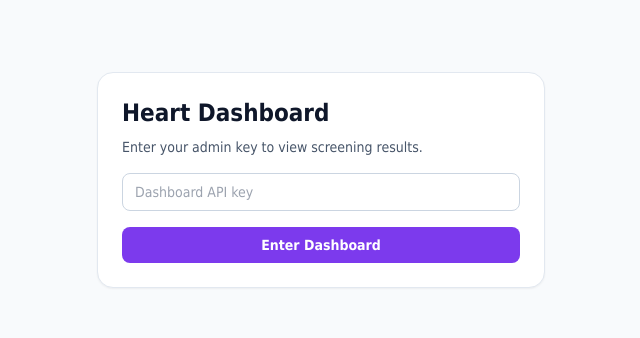
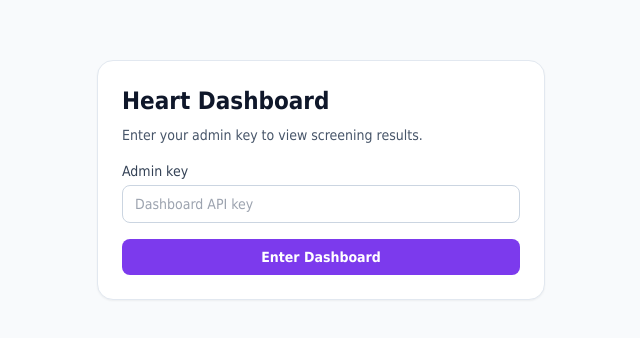
Before and after one commit to msmel01/waterloo-ai-agents-hackathon2026, a React (Vite) app in the folder frontend/: page /dashboard/login in a window 1280 px wide. Shown: the part 220-558 px from the top of the page, without its empty margins (319-959 px from the left). Built offline with nearby package versions, Linux system fonts and the light colour scheme; no server answers.

Commit message:
fix: code rabbit bug fix

```diff
--- a/frontend/src/App.tsx
+++ b/frontend/src/App.tsx
@@ -15,7 +15,7 @@ import { DashboardSessions } from './pages/dashboard/DashboardSessions';
 import { DashboardSessionDetail } from './pages/dashboard/DashboardSessionDetail';
 
 function RequireDashboardAuth({ children }: { children: ReactElement }) {
-  const hasKey = Boolean(localStorage.getItem('dashboard_api_key'));
+  const hasKey = Boolean(sessionStorage.getItem('dashboard_api_key'));
   if (!hasKey) {
     return <Navigate to="/dashboard/login" replace />;
   }
--- a/frontend/src/api/dashboard.ts
+++ b/frontend/src/api/dashboard.ts
@@ -9,8 +9,8 @@ import type {
 
 const apiBase = (import.meta.env.VITE_API_URL || 'http://localhost:8000/api/v1').replace(/\/$/, '');
 
-const getDashboardHeaders = () => {
-  const key = localStorage.getItem('dashboard_api_key');
+const getDashboardHeaders = (authKey?: string) => {
+  const key = authKey ?? sessionStorage.getItem('dashboard_api_key');
   return { 'X-Dashboard-Key': key || '' };
 };
 
@@ -28,14 +28,18 @@ export const verifyDashboardKey = (key: string): Promise<DashboardStats> =>
     headers: { 'X-Dashboard-Key': key },
   });
 
-export const getStats = (): Promise<DashboardStats> =>
+export const getStats = (authKey?: string): Promise<DashboardStats> =>
   fetchJson<DashboardStats>(`${apiBase}/dashboard/stats`, {
-    headers: getDashboardHeaders(),
+    headers: getDashboardHeaders(authKey),
   });
 
-export const getTrends = (period: 'daily' | 'weekly' = 'daily', days = 30): Promise<TrendData> =>
+export const getTrends = (
+  period: 'daily' | 'weekly' = 'daily',
+  days = 30,
+  authKey?: string
+): Promise<TrendData> =>
   fetchJson<TrendData>(`${apiBase}/dashboard/stats/trends?period=${period}&days=${days}`, {
-    headers: getDashboardHeaders(),
+    headers: getDashboardHeaders(authKey),
   });
 
 export const getSessions = (params: SessionQueryParams): Promise<SessionListResponse> => {
--- a/frontend/src/components/dashboard/DashboardLayout.tsx
+++ b/frontend/src/components/dashboard/DashboardLayout.tsx
@@ -12,7 +12,7 @@ type Props = {
 export function DashboardLayout({ children, active, loadingStatus, onToggleStatus }: Props) {
   const navigate = useNavigate();
   const logout = () => {
-    localStorage.removeItem('dashboard_api_key');
+    sessionStorage.removeItem('dashboard_api_key');
     navigate('/dashboard/login');
   };
 
--- a/frontend/src/components/dashboard/SessionFilters.tsx
+++ b/frontend/src/components/dashboard/SessionFilters.tsx
@@ -8,13 +8,21 @@ type Props = {
 export function SessionFilters({ filters, onChange }: Props) {
   return (
     <div className="grid gap-2 rounded-xl border border-slate-200 bg-white p-3 shadow-sm md:grid-cols-5">
+      <label htmlFor="search-input" className="sr-only">
+        Search by suitor name
+      </label>
       <input
+        id="search-input"
         className="rounded border border-slate-300 px-3 py-2 text-sm"
         placeholder="Search by name..."
         value={filters.search || ''}
         onChange={(e) => onChange({ ...filters, page: 1, search: e.target.value })}
       />
+      <label htmlFor="verdict-select" className="sr-only">
+        Filter by verdict
+      </label>
       <select
+        id="verdict-select"
         className="rounded border border-slate-300 px-3 py-2 text-sm"
         value={filters.verdict || ''}
         onChange={(e) => onChange({ ...filters, page: 1, verdict: e.target.value || undefined })}
@@ -24,24 +32,36 @@ export function SessionFilters({ filters, onChange }: Props) {
         <option value="no_date">No Date</option>
         <option value="pending">Pending</option>
       </select>
+      <label htmlFor="date-from-input" className="sr-only">
+        Filter from date
+      </label>
       <input
+        id="date-from-input"
         type="date"
         className="rounded border border-slate-300 px-3 py-2 text-sm"
         value={filters.date_from || ''}
         onChange={(e) => onChange({ ...filters, page: 1, date_from: e.target.value || undefined })}
       />
+      <label htmlFor="date-to-input" className="sr-only">
+        Filter to date
+      </label>
       <input
+        id="date-to-input"
         type="date"
         className="rounded border border-slate-300 px-3 py-2 text-sm"
         value={filters.date_to || ''}
         onChange={(e) => onChange({ ...filters, page: 1, date_to: e.target.value || undefined })}
       />
+      <label htmlFor="sort-select" className="sr-only">
+        Sort sessions
+      </label>
       <select
+        id="sort-select"
         className="rounded border border-slate-300 px-3 py-2 text-sm"
         value={`${filters.sort_by || 'date'}:${filters.sort_order || 'desc'}`}
         onChange={(e) => {
           const [sort_by, sort_order] = e.target.value.split(':');
-          onChange({ ...filters, sort_by, sort_order });
+          onChange({ ...filters, sort_by, sort_order, page: 1 });
         }}
       >
         <option value="date:desc">Newest</option>
--- a/frontend/src/hooks/useDashboardAuth.ts
+++ b/frontend/src/hooks/useDashboardAuth.ts
@@ -1,21 +1,25 @@
-import { useMemo } from 'react';
+import { useMemo, useState } from 'react';
 import { verifyDashboardKey } from '../api/dashboard';
 
 const STORAGE_KEY = 'dashboard_api_key';
 
 export function useDashboardAuth() {
-  const apiKey = useMemo(() => localStorage.getItem(STORAGE_KEY), []);
+  const [apiKey, setApiKey] = useState<string | null>(() =>
+    sessionStorage.getItem(STORAGE_KEY)
+  );
 
-  const isAuthenticated = Boolean(apiKey);
+  const isAuthenticated = useMemo(() => Boolean(apiKey), [apiKey]);
 
   const login = async (key: string) => {
     await verifyDashboardKey(key);
-    localStorage.setItem(STORAGE_KEY, key);
+    sessionStorage.setItem(STORAGE_KEY, key);
+    setApiKey(key);
   };
 
   const logout = () => {
-    localStorage.removeItem(STORAGE_KEY);
+    sessionStorage.removeItem(STORAGE_KEY);
+    setApiKey(null);
   };
 
-  return { apiKey, isAuthenticated, login, logout };
+  return { isAuthenticated, login, logout };
 }
--- a/frontend/src/hooks/useDashboardStats.ts
+++ b/frontend/src/hooks/useDashboardStats.ts
@@ -2,15 +2,19 @@ import { useQuery } from '@tanstack/react-query';
 import { getStats, getTrends } from '../api/dashboard';
 
 export function useDashboardStats(period: 'daily' | 'weekly' = 'daily', days = 30) {
+  const authKey = sessionStorage.getItem('dashboard_api_key');
+
   const statsQuery = useQuery({
-    queryKey: ['dashboard-stats'],
-    queryFn: getStats,
+    queryKey: ['dashboard-stats', authKey],
+    queryFn: () => getStats(authKey ?? undefined),
+    enabled: Boolean(authKey),
     refetchInterval: 60_000,
   });
 
   const trendsQuery = useQuery({
-    queryKey: ['dashboard-trends', period, days],
-    queryFn: () => getTrends(period, days),
+    queryKey: ['dashboard-trends', authKey, period, days],
+    queryFn: () => getTrends(period, days, authKey ?? undefined),
+    enabled: Boolean(authKey),
     refetchInterval: 60_000,
   });
 
--- a/frontend/src/pages/dashboard/DashboardLogin.tsx
+++ b/frontend/src/pages/dashboard/DashboardLogin.tsx
@@ -33,15 +33,25 @@ export function DashboardLogin() {
         <p className="mt-2 text-sm text-slate-600">
           Enter your admin key to view screening results.
         </p>
+        <label htmlFor="dashboard-key-input" className="mt-4 block text-sm font-medium text-slate-700">
+          Admin key
+        </label>
         <input
+          id="dashboard-key-input"
           type="password"
           value={key}
           onChange={(e) => setKey(e.target.value)}
           placeholder="Dashboard API key"
-          className="mt-4 w-full rounded-lg border border-slate-300 px-3 py-2 text-sm"
+          className="mt-1 w-full rounded-lg border border-slate-300 px-3 py-2 text-sm"
+          aria-invalid={Boolean(error)}
+          aria-describedby={error ? 'dashboard-login-error' : undefined}
           required
         />
-        {error && <p className="mt-2 text-sm text-rose-600">{error}</p>}
+        {error && (
+          <p id="dashboard-login-error" role="alert" aria-live="assertive" className="mt-2 text-sm text-rose-600">
+            {error}
+          </p>
+        )}
         <button
           type="submit"
           disabled={loading}
--- a/frontend/src/pages/dashboard/DashboardSessionDetail.tsx
+++ b/frontend/src/pages/dashboard/DashboardSessionDetail.tsx
@@ -38,7 +38,9 @@ export function DashboardSessionDetail() {
                 <h2 className="text-xl font-semibold text-slate-900">{data.suitor.name}'s Interview</h2>
                 <p className="mt-1 text-sm text-slate-500">
                   {data.session.started_at ? new Date(data.session.started_at).toLocaleString() : 'Unknown start'}
-                  {data.session.duration_seconds ? ` · ${Math.floor(data.session.duration_seconds / 60)}m ${data.session.duration_seconds % 60}s` : ''}
+                  {data.session.duration_seconds !== null && data.session.duration_seconds !== undefined
+                    ? ` · ${Math.floor(data.session.duration_seconds / 60)}m ${data.session.duration_seconds % 60}s`
+                    : ''}
                 </p>
                 {data.suitor.intro_message && (
                   <p className="mt-2 text-sm text-slate-700">"{data.suitor.intro_message}"</p>
--- a/frontend/src/pages/dashboard/DashboardSessions.tsx
+++ b/frontend/src/pages/dashboard/DashboardSessions.tsx
@@ -30,6 +30,13 @@ export function DashboardSessions() {
       <SessionFilters filters={filters} onChange={setFilters} />
       {sessionsQuery.isLoading ? (
         <p className="mt-4 text-sm text-slate-500">Loading sessions...</p>
+      ) : sessionsQuery.isError ? (
+        <div className="mt-4 rounded-xl border border-rose-200 bg-rose-50 p-4 text-sm text-rose-700">
+          Failed to load sessions.
+          {sessionsQuery.error instanceof Error && sessionsQuery.error.message
+            ? ` ${sessionsQuery.error.message}`
+            : ''}
+        </div>
       ) : data && data.sessions.length > 0 ? (
         <>
           <div className="mt-4 space-y-3">
```
Also changed, not shown: 1 other file (tests, documents, lock files or other folders).
